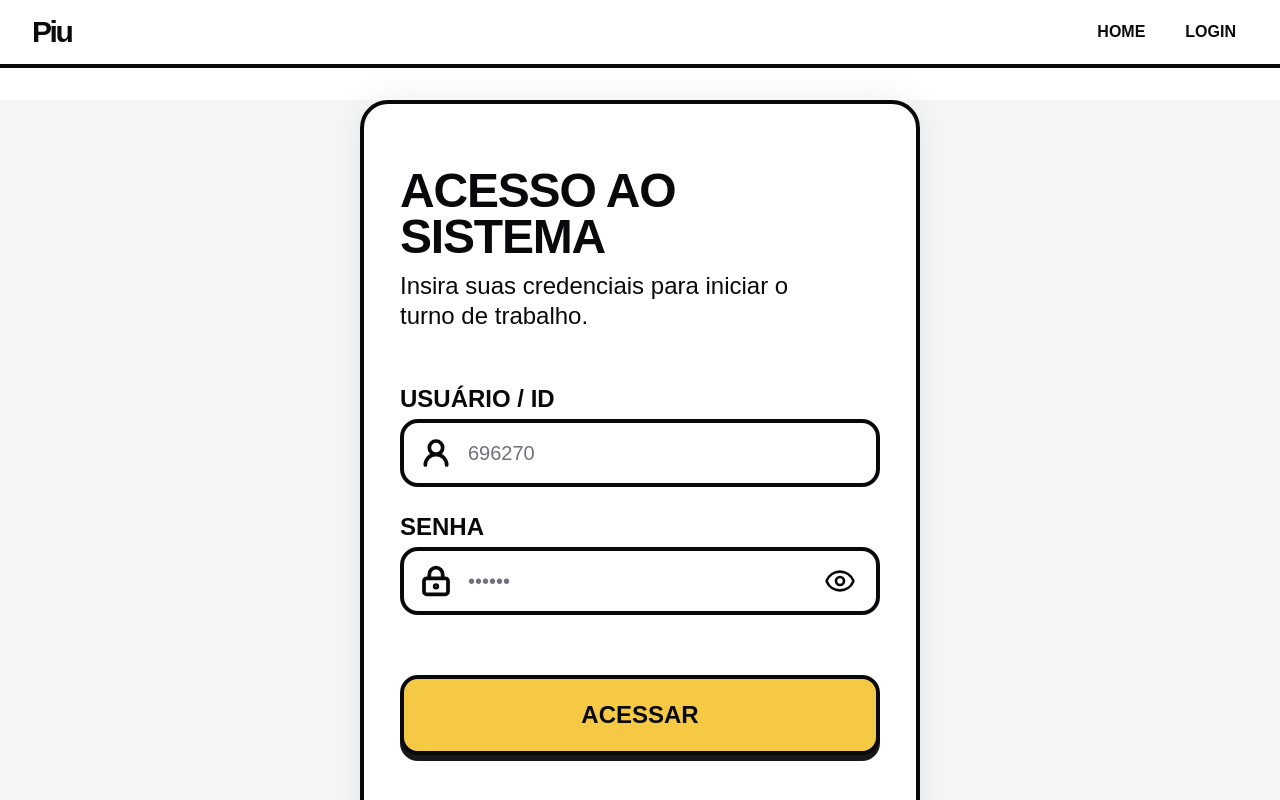
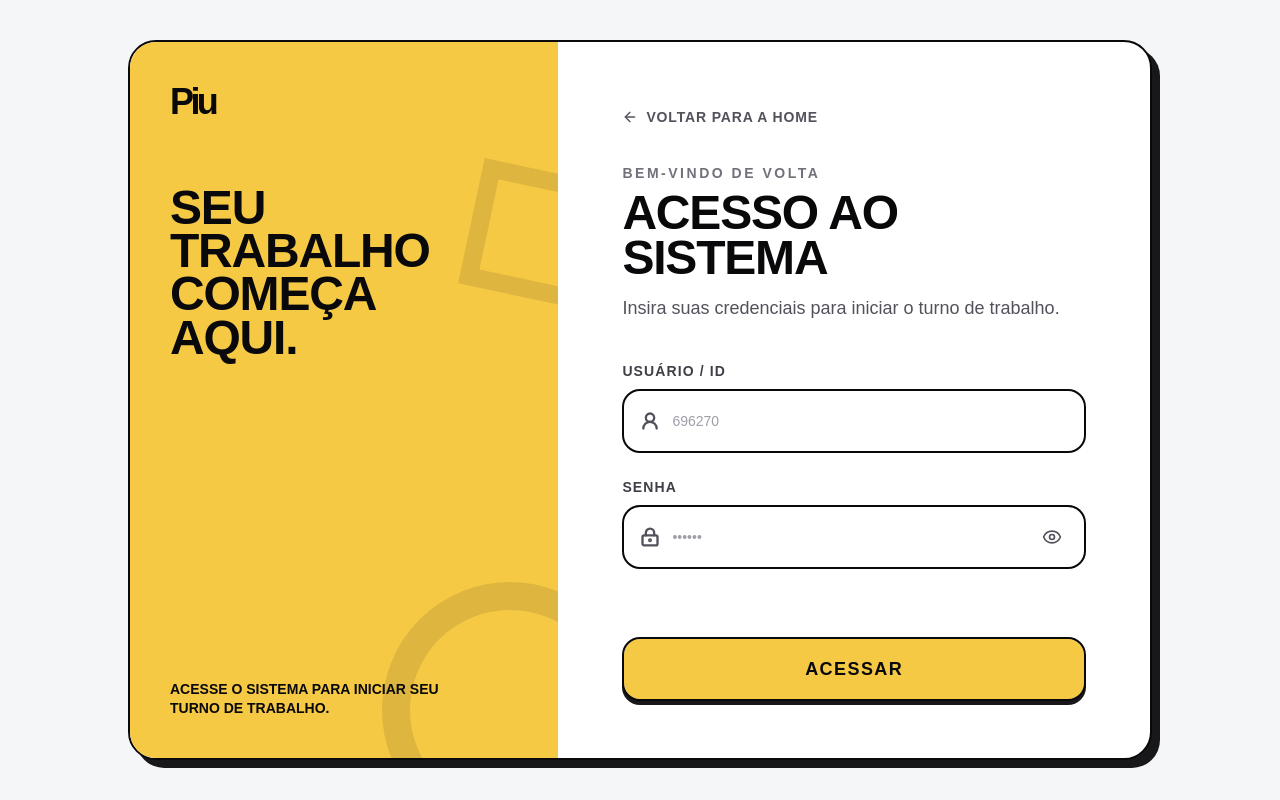
Before and after one commit to feitozabruno/piu, a React (Vite) app in the folder Piu.Web/: page /entrar in a window 1280 px wide. Shown: the top 800 px of the page. Built offline with nearby package versions, Linux system fonts and the light colour scheme.

Commit message:
refactor(web): melhora o visual dos componentes da home e login

```diff
--- a/Piu.Web/src/App.jsx
+++ b/Piu.Web/src/App.jsx
@@ -1,34 +1,12 @@
-import { BrowserRouter, Routes, Route, Link } from "react-router-dom";
+import { BrowserRouter, Routes, Route } from "react-router-dom";
 import { Home } from "@/components/Home";
+import { MenuNavegacao } from "@/components/MenuNavegacao";
 import { TelaDeLogin } from "@/components/TelaDeLogin";
 
 function App() {
   return (
     <BrowserRouter>
-      <nav className="border-b-4 border-zinc-950 bg-white px-4 py-3 sm:px-8">
-        <div className="mx-auto flex max-w-7xl items-center justify-between gap-3">
-          <Link
-            to="/"
-            className="text-3xl font-black tracking-[-0.08em] sm:text-3xl"
-          >
-            Piu
-          </Link>
-          <div className="flex items-center gap-2 text-sm font-bold uppercase sm:gap-4 sm:text-base">
-            <Link
-              to="/"
-              className="rounded-lg px-3 py-2 hover:bg-zinc-100 focus-visible:outline-2 focus-visible:outline-offset-2 focus-visible:outline-zinc-950"
-            >
-              Home
-            </Link>
-            <Link
-              to="/entrar"
-              className="rounded-lg px-3 py-2 hover:bg-zinc-100 focus-visible:outline-2 focus-visible:outline-offset-2 focus-visible:outline-zinc-950"
-            >
-              Login
-            </Link>
-          </div>
-        </div>
-      </nav>
+      <MenuNavegacao />
 
       <Routes>
         <Route path="/" element={<Home />} />
--- /dev/null
+++ b/Piu.Web/src/components/MenuNavegacao.jsx
@@ -0,0 +1,52 @@
+import { House, LogIn } from "lucide-react";
+import { NavLink, useLocation } from "react-router-dom";
+
+const navigationItems = [
+  { to: "/", label: "Home", icon: House },
+  { to: "/entrar", label: "Login", icon: LogIn },
+];
+
+export function MenuNavegacao() {
+  const { pathname } = useLocation();
+
+  if (pathname === "/entrar") {
+    return null;
+  }
+
+  return (
+    <nav className="border-b-2 border-zinc-950 bg-white px-4 py-3 sm:px-8">
+      <div className="mx-auto flex max-w-7xl sm:px-8 lg:px-10 items-center justify-between gap-4">
+        <NavLink
+          to="/"
+          aria-label="Ir para a página inicial"
+          className="rounded-xl border-2 border-zinc-950 bg-[#f6c945] px-3 py-1 text-3xl font-black -tracking-widest shadow-[3px_3px_0_0_#18181b] transition-transform hover:-translate-y-px focus-visible:outline-4 focus-visible:outline-[#f6c945] focus-visible:outline-offset-2 active:translate-y-0 active:shadow-none"
+        >
+          Piu
+        </NavLink>
+
+        <div
+          className="flex items-center gap-1 rounded-2xl border-2 border-zinc-950 bg-zinc-100 p-1 sm:gap-2"
+          aria-label="Navegação principal"
+        >
+          {navigationItems.map(({ to, label, icon: Icon }) => (
+            <NavLink
+              key={to}
+              to={to}
+              end={to === "/"}
+              className={({ isActive }) =>
+                `flex min-h-10 items-center gap-2 rounded-xl px-3 text-xs font-black uppercase tracking-[0.06em] transition-colors focus-visible:outline-4 focus-visible:outline-[#f6c945] sm:px-4 sm:text-sm ${
+                  isActive
+                    ? "bg-zinc-950 text-white"
+                    : "text-zinc-600 hover:bg-white hover:text-zinc-950"
+                }`
+              }
+            >
+              <Icon aria-hidden="true" className="size-4" strokeWidth={2.5} />
+              {label}
+            </NavLink>
+          ))}
+        </div>
+      </div>
+    </nav>
+  );
+}
--- a/Piu.Web/src/components/TelaDeLogin.jsx
+++ b/Piu.Web/src/components/TelaDeLogin.jsx
@@ -1,6 +1,8 @@
-import { Eye, EyeOff, LockKeyhole, UserRound } from "lucide-react";
-import { useNavigate } from "react-router-dom";
+import { ArrowLeft, Eye, EyeOff, LockKeyhole, UserRound } from "lucide-react";
+import { Link, useNavigate } from "react-router-dom";
 import { Button } from "@/components/ui/button";
+import { Input } from "@/components/ui/input";
+import { Label } from "@/components/ui/label";
 import { useLogin } from "@/hooks/useLogin";
 
 export function TelaDeLogin() {
@@ -25,37 +27,69 @@ export function TelaDeLogin() {
   }
 
   return (
-    <main className="min-h-screen bg-[#f4f6f8] text-zinc-950">
-      <div className="mx-auto flex min-h-screen w-full max-w-140 flex-col bg-white shadow-[0_0_36px_rgba(0,0,0,0.08)] sm:min-h-215 sm:my-8 sm:rounded-[28px] sm:border-4 sm:border-zinc-950 sm:overflow-hidden">
-        <section className="flex flex-1 flex-col px-4 py-8 sm:px-9 sm:py-16">
-          <div>
-            <h2 className="text-3xl font-black uppercase leading-[0.95] tracking-tight sm:text-5xl">
+    <main className="min-h-screen bg-[#f4f6f8] px-4 py-6 text-zinc-950 sm:px-6 sm:py-10">
+      <div className="mx-auto flex min-h-[calc(100vh-3rem)] w-full max-w-5xl overflow-hidden rounded-[28px] border-2 border-zinc-950 bg-white shadow-[8px_8px_0_0_#18181b] sm:min-h-[calc(100vh-5rem)]">
+        <aside className="relative hidden w-[42%] flex-col justify-between overflow-hidden bg-[#f6c945] p-10 lg:flex">
+          <div className="relative z-10">
+            <span className="text-4xl font-black -tracking-widest">Piu</span>
+            <p className="mt-16 max-w-xs text-5xl font-black uppercase leading-[0.9] tracking-tight">
+              Seu trabalho começa aqui.
+            </p>
+          </div>
+          <p className="relative z-10 max-w-xs text-sm font-bold uppercase leading-snug">
+            Acesse o sistema para iniciar seu turno de trabalho.
+          </p>
+          <div className="absolute -bottom-20 -right-20 size-64 rounded-full border-28 border-zinc-950/10" />
+          <div className="absolute -right-10 top-32 size-32 rotate-12 border-18 border-zinc-950/10" />
+        </aside>
+
+        <section className="flex w-full flex-col justify-center px-5 py-8 sm:px-12 sm:py-14 lg:w-[58%] lg:px-16">
+          <div className="mb-8 lg:mb-10">
+            <Link
+              to="/"
+              className="mb-7 inline-flex items-center gap-2 rounded-lg py-2 text-sm font-black uppercase tracking-[0.06em] text-zinc-600 transition-colors hover:text-zinc-950 focus-visible:outline-4 focus-visible:outline-[#f6c945] focus-visible:outline-offset-2"
+            >
+              <ArrowLeft aria-hidden="true" className="size-4" />
+              Voltar para a Home
+            </Link>
+            <div className="mb-7 flex items-center gap-3 lg:hidden">
+              <span className="rounded-xl border-2 border-zinc-950 bg-[#f6c945] px-3 py-1 text-2xl font-black -tracking-widest">
+                Piu
+              </span>
+              <span className="text-xs font-bold uppercase tracking-[0.16em] text-zinc-500">
+                Acesso interno
+              </span>
+            </div>
+            <p className="mb-2 text-sm font-black uppercase tracking-[0.18em] text-zinc-500">
+              Bem-vindo de volta
+            </p>
+            <h2 className="text-4xl font-black uppercase leading-[0.92] tracking-tight sm:text-5xl">
               Acesso ao sistema
             </h2>
-            <p className="mt-3 max-w-md text-lg font-medium leading-tight sm:text-2xl">
+            <p className="mt-4 max-w-md text-base font-medium leading-snug text-zinc-600 sm:text-lg">
               Insira suas credenciais para iniciar o turno de trabalho.
             </p>
           </div>
 
           <form
             onSubmit={handleLoginSubmit}
-            className="mt-10 flex flex-col gap-6 sm:mt-14 sm:gap-7"
+            className="flex flex-col gap-5 sm:gap-6"
             aria-label="Formulário de acesso"
           >
             <div className="flex flex-col gap-2">
-              <label
+              <Label
                 htmlFor="usuario"
-                className="text-xl font-black uppercase leading-none sm:text-2xl"
+                className="text-sm font-black uppercase tracking-[0.08em] text-zinc-700"
               >
                 Usuário / ID
-              </label>
-              <div className="flex items-center rounded-2xl border-4 border-zinc-950 bg-white px-4 focus-within:ring-4 focus-within:ring-[#f6c945]/70">
+              </Label>
+              <div className="flex min-h-16 items-center rounded-2xl border-2 border-zinc-950 bg-white px-4 transition-shadow focus-within:ring-4 focus-within:ring-[#f6c945]/70">
                 <UserRound
                   aria-hidden="true"
-                  className="size-8 shrink-0"
+                  className="size-5 shrink-0 text-zinc-600"
                   strokeWidth={2.8}
                 />
-                <input
+                <Input
                   id="usuario"
                   name="usuario"
                   type="text"
@@ -65,25 +99,25 @@ export function TelaDeLogin() {
                   autoComplete="usuario"
                   placeholder="696270"
                   required
-                  className="min-w-0 flex-1 bg-transparent px-3 py-4 text-lg outline-none placeholder:text-zinc-500 sm:px-4 sm:text-xl"
+                  className="h-auto min-w-0 flex-1 rounded-none border-0 bg-transparent px-3 py-4 text-base font-medium shadow-none outline-none placeholder:text-zinc-400 focus-visible:border-0 focus-visible:ring-0 sm:text-lg"
                 />
               </div>
             </div>
 
             <div className="flex flex-col gap-2">
-              <label
+              <Label
                 htmlFor="senha"
-                className="text-2xl font-black uppercase leading-none"
+                className="text-sm font-black uppercase tracking-[0.08em] text-zinc-700"
               >
                 Senha
-              </label>
-              <div className="flex items-center rounded-2xl border-4 border-zinc-950 bg-white px-4 focus-within:ring-4 focus-within:ring-[#f6c945]/70">
+              </Label>
+              <div className="flex min-h-16 items-center rounded-2xl border-2 border-zinc-950 bg-white px-4 transition-shadow focus-within:ring-4 focus-within:ring-[#f6c945]/70">
                 <LockKeyhole
                   aria-hidden="true"
-                  className="size-8 shrink-0"
+                  className="size-5 shrink-0 text-zinc-600"
                   strokeWidth={2.8}
                 />
-                <input
+                <Input
                   id="senha"
                   name="senha"
                   type={showPassword ? "text" : "password"}
@@ -94,33 +128,37 @@ export function TelaDeLogin() {
                   autoComplete="senha"
                   placeholder="••••••"
                   required
-                  className="min-w-0 flex-1 bg-transparent px-3 py-4 text-lg outline-none placeholder:text-zinc-500 sm:px-4 sm:text-xl"
+                  className="h-auto min-w-0 flex-1 rounded-none border-0 bg-transparent px-3 py-4 text-base font-medium shadow-none outline-none placeholder:text-zinc-400 focus-visible:border-0 focus-visible:ring-0 sm:text-lg"
                 />
-                <button
+                <Button
                   type="button"
                   onClick={toggleShowPassword}
                   aria-label={showPassword ? "Ocultar senha" : "Mostrar senha"}
-                  className="rounded-lg p-1 hover:bg-zinc-100 focus-visible:outline-4 focus-visible:outline-[#f6c945]"
+                  variant="ghost"
+                  size="icon"
+                  className="rounded-lg p-2 text-zinc-600 hover:bg-zinc-100 hover:text-zinc-950 focus-visible:ring-[#f6c945]"
                 >
                   {showPassword ? (
-                    <EyeOff aria-hidden="true" className="size-8" />
+                    <EyeOff aria-hidden="true" className="size-5" />
                   ) : (
-                    <Eye aria-hidden="true" className="size-8" />
+                    <Eye aria-hidden="true" className="size-5" />
                   )}
-                </button>
+                </Button>
               </div>
             </div>
 
-            <div className="flex h-0 items-center justify-center">
+            <div className="min-h-5" aria-live="polite">
               {error && (
-                <p className="text-destructive text-center text-sm">{error}</p>
+                <p className="text-center text-sm font-medium text-destructive">
+                  {error}
+                </p>
               )}
             </div>
 
             <Button
               type="submit"
               disabled={isLoading}
-              className="mt-1 h-auto rounded-2xl border-4 border-zinc-950 bg-[#f6c945] px-5 py-4 text-xl font-black uppercase text-zinc-950 shadow-[0_6px_0_0_#18181b] hover:bg-[#ffd65c] active:translate-y-1 active:shadow-[0_2px_0_0_#18181b] sm:py-5 sm:text-2xl"
+              className="h-14 rounded-2xl border-2 border-zinc-950 bg-[#f6c945] px-5 text-base font-black uppercase tracking-[0.08em] text-zinc-950 shadow-[0_4px_0_0_#18181b] transition-all hover:bg-[#ffd65c] active:translate-y-1 active:shadow-none sm:h-16 sm:text-lg"
             >
               {isLoading ? "Entrando..." : "Acessar"}
             </Button>
```
Also changed, not shown: Piu.Web/src/components/Home.jsx (+37 -31 lines), Piu.Web/src/components/ModalRecebimentoOvos.jsx (+3 -4 lines).
